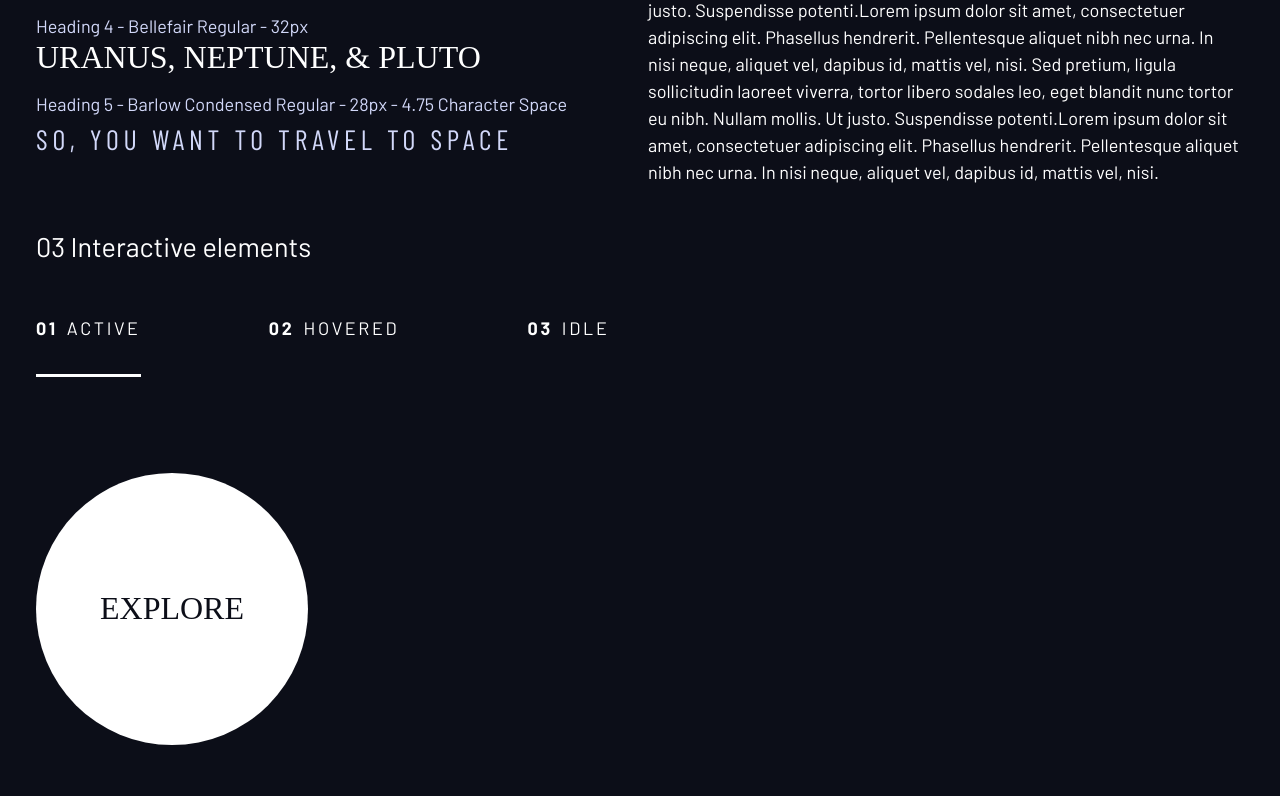
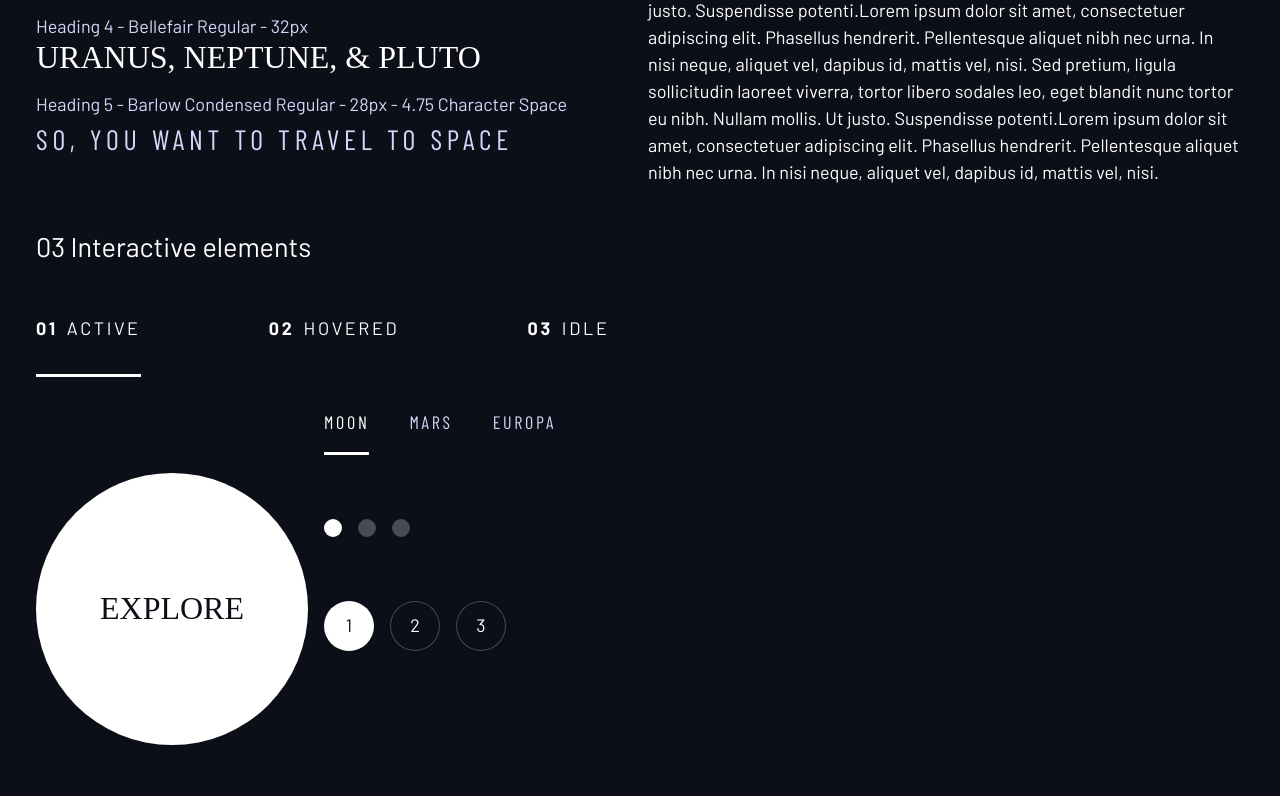
Before and after one commit to JakubMizera/SpaceTravel, a plain HTML site: page design-system.html in a window 1280 px wide. Shown: the part 778-1574 px from the top of the page. Drawn offline with nearby package versions, Linux system fonts and the light colour scheme; a script that the page names is missing; a web font is replaced by a local one.

Commit message:
design system tabs, dots, numbers

```diff
--- a/design-system.html
+++ b/design-system.html
@@ -126,14 +126,30 @@
                     text-dark uppercase fs-600 ff-serif">Explore</a>
                 </div>
 
-                <div style="margin-bottom: 50vh;">
+                <div style="margin-bottom: 50vh; --flow-space: 4rem; min-width: 30vw" class="flow">
                     <!-- Tabs -->
-
+                    <div class="tab-list underline-indicators flex">
+                        <button aria-selected="true" class="uppercase text-light
+                         bg-dark ff-sans-cond letter-spacing-2">Moon</button>
+                        <button aria-selected="false" class="uppercase text-light
+                         bg-dark ff-sans-cond letter-spacing-2">Mars</button>
+                        <button aria-selected="false" class="uppercase text-light
+                         bg-dark ff-sans-cond letter-spacing-2">Europa</button>
+                    </div>
 
                     <!-- Dots -->
-
+                    <div class="dot-indicators flex">
+                        <button aria-selected="true"><span class="sr-only">Slide title</span></button>
+                        <button aria-selected="false"><span class="sr-only">Slide title</span></button>
+                        <button aria-selected="false"><span class="sr-only">Slide title</span></button>
+                    </div>
 
                     <!-- Numbers -->
+                    <div class="number-indicators flex">
+                        <button aria-selected="true">1</button>
+                        <button aria-selected="false">2</button>
+                        <button aria-selected="false">3</button>
+                    </div>
                 </div>
             </div>
 
--- a/index.css
+++ b/index.css
@@ -131,7 +131,7 @@ select {
   gap: var(--gap, 1rem);
 }
 
-.flow > *:where(:not(:first-child)) {
+.flow>*:where(:not(:first-child)) {
   margin-top: var(--flow-space, 1rem);
   /* *:not(:first-child) - margin for every sibling besides top one (same margins) */
 }
@@ -291,7 +291,7 @@ select {
   content: '';
   position: absolute;
   z-index: -1;
-  background: hsl( var(--clr-white) / .15);
+  background: hsl(var(--clr-white) / .15);
   width: 100%;
   height: 100%;
   border-radius: inherit;
@@ -317,22 +317,72 @@ select {
   text-decoration: none;
 }
 
-.primary-navigation a > span {
+.primary-navigation a>span {
   color: hsl(var(--clr-white));
   margin-right: .5em;
   font-weight: 700;
 }
 
-.underline-indicators > * {
+.underline-indicators>* {
   padding: var(--underline-gap, 1rem) 0;
+  border: 0;
+  cursor: pointer;
   border-bottom: .2rem solid hsl(var(--clr-white) / 0);
 }
 
-.underline-indicators > *:hover,
-.underline-indicators > *:focus {
-  border-color: hsl( var(--clr-white) / .5);
+.underline-indicators>*:hover,
+.underline-indicators>*:focus {
+  border-color: hsl(var(--clr-white) / .5);
 }
 
-.underline-indicators > .active {
-  border-color: hsl( var(--clr-white) / 1);
+.underline-indicators>.active,
+.underline-indicators>[aria-selected="true"] {
+  color: hsl(var(--clr-white) / 1);
+  border-color: hsl(var(--clr-white) / 1);
 }
+
+.tab-list {
+  --gap: 2.5rem;
+}
+
+.dot-indicators>* {
+  cursor: pointer;
+  border: 0;
+  border-radius: 50%;
+  aspect-ratio: 1;
+  padding: .5em;
+  background-color: hsl(var(--clr-white) / .25);
+}
+
+.dot-indicators>*:hover,
+.dot-indicators>*:focus {
+  background-color: hsl(var(--clr-white) / .5);
+}
+
+.dot-indicators>[aria-selected="true"] {
+  background-color: hsl(var(--clr-white) / 1);
+}
+
+.number-indicators > * {
+  cursor: pointer;
+  border: 0;
+  border-radius: 50%;
+  width: 50px;
+  height: 50px;
+  display: flex;
+  justify-content: center;
+  align-items: center;
+  color: hsl(var(--clr-white));
+  border: 1px solid hsl(var(--clr-white) / .25);
+  background-color: hsl(var(--clr-dark));
+}
+
+.number-indicators > *:hover,
+.number-indicators > *:focus {
+  border-color: hsl(var(--clr-white) / .5);
+}
+
+.number-indicators>[aria-selected="true"] {
+  color: hsl(var(--clr-dark));
+  background-color: hsl(var(--clr-white) / 1);
+}
```
